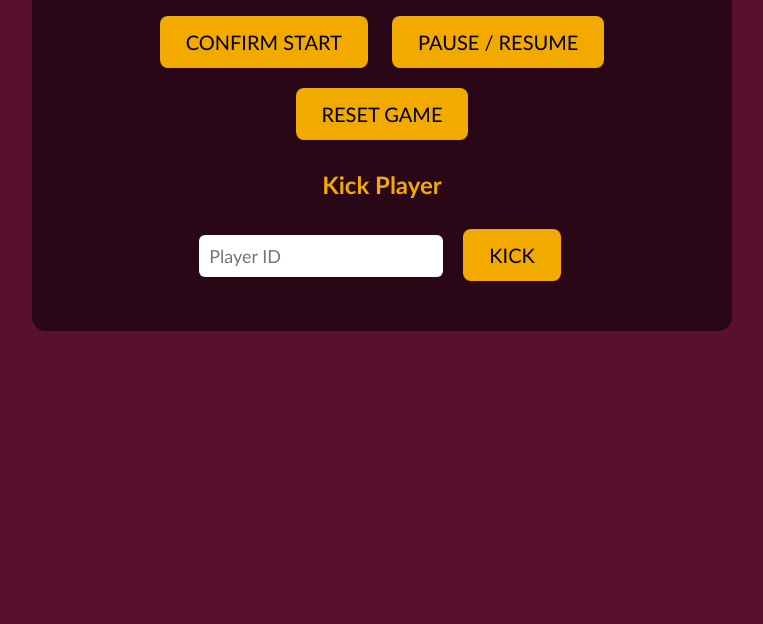
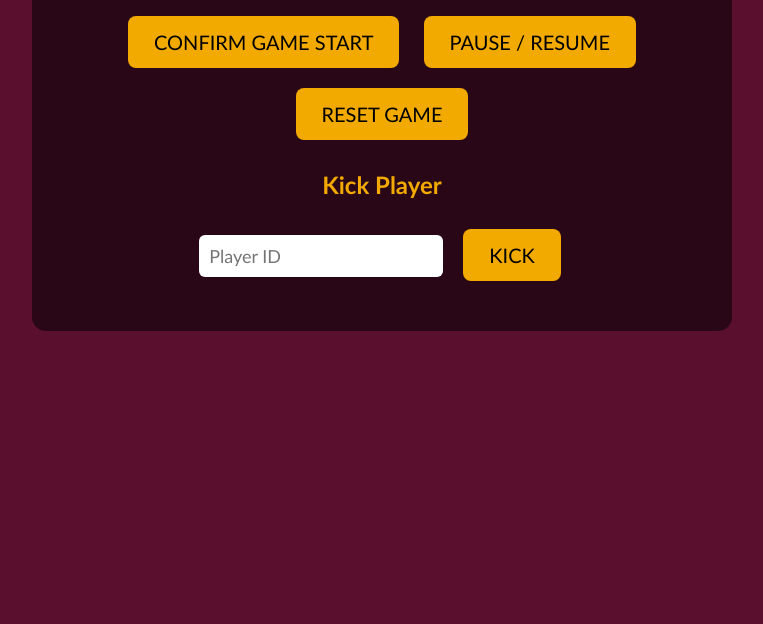
Before and after one commit to YourCallanDev/traitorsgame, a plain HTML site: page admin.html in a window 1280 px wide. Shown: the part 176-800 px from the top of the page, without its empty margins (258-1021 px from the left). Drawn offline with Linux system fonts and the light colour scheme.

Commit message:
Update admin.html

```diff
--- a/admin.html
+++ b/admin.html
@@ -6,10 +6,11 @@
   <script src="game.js"></script>
 </head>
 <body>
+
 <div class="panel">
   <h1>ADMIN PANEL</h1>
 
-  <button onclick="confirmGame()">CONFIRM START</button>
+  <button onclick="confirmGame()">CONFIRM GAME START</button>
   <button onclick="pause()">PAUSE / RESUME</button>
   <button onclick="reset()">RESET GAME</button>
 
@@ -44,5 +45,6 @@ function kick() {
   save(s);
 }
 </script>
+
 </body>
 </html>
```
